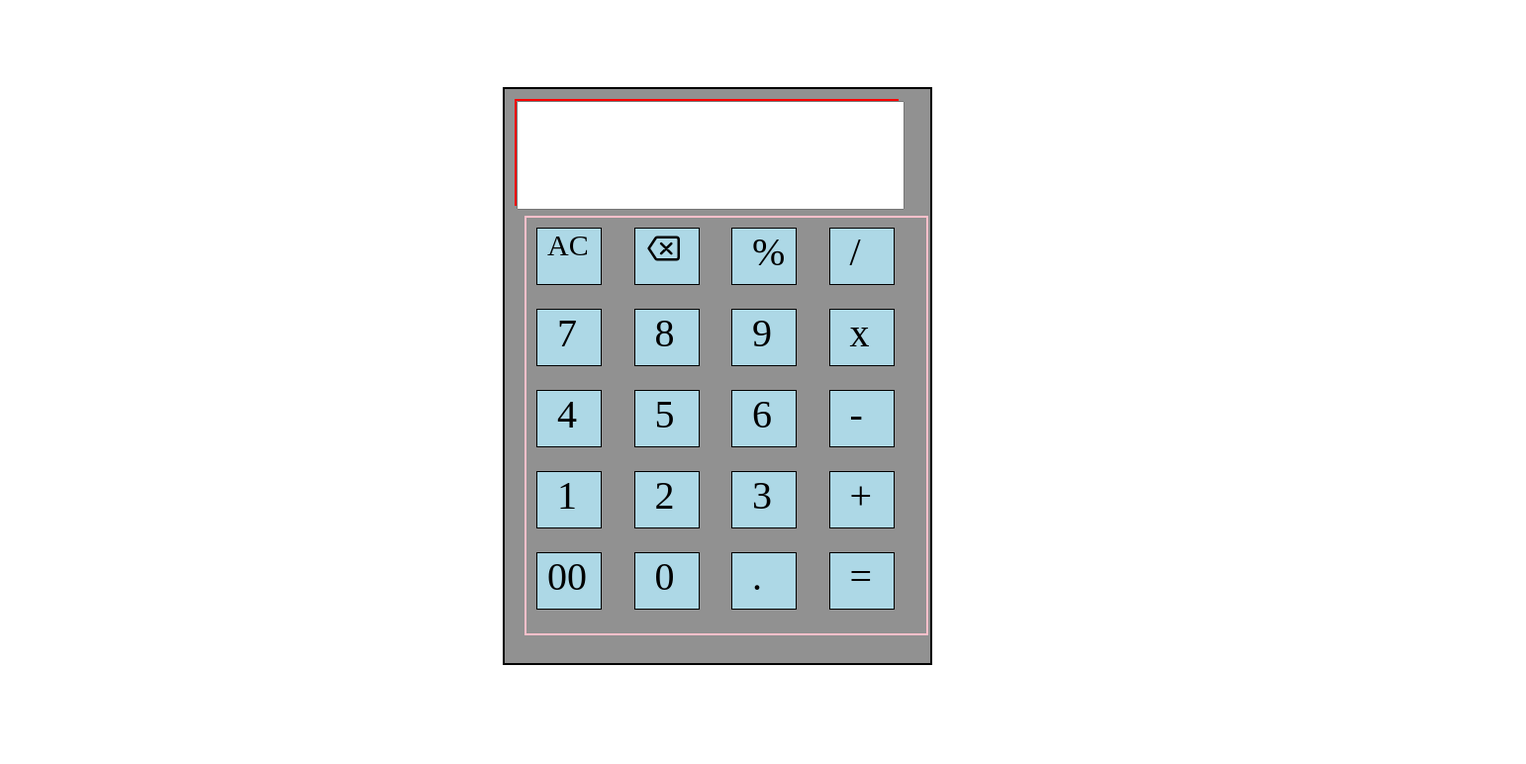
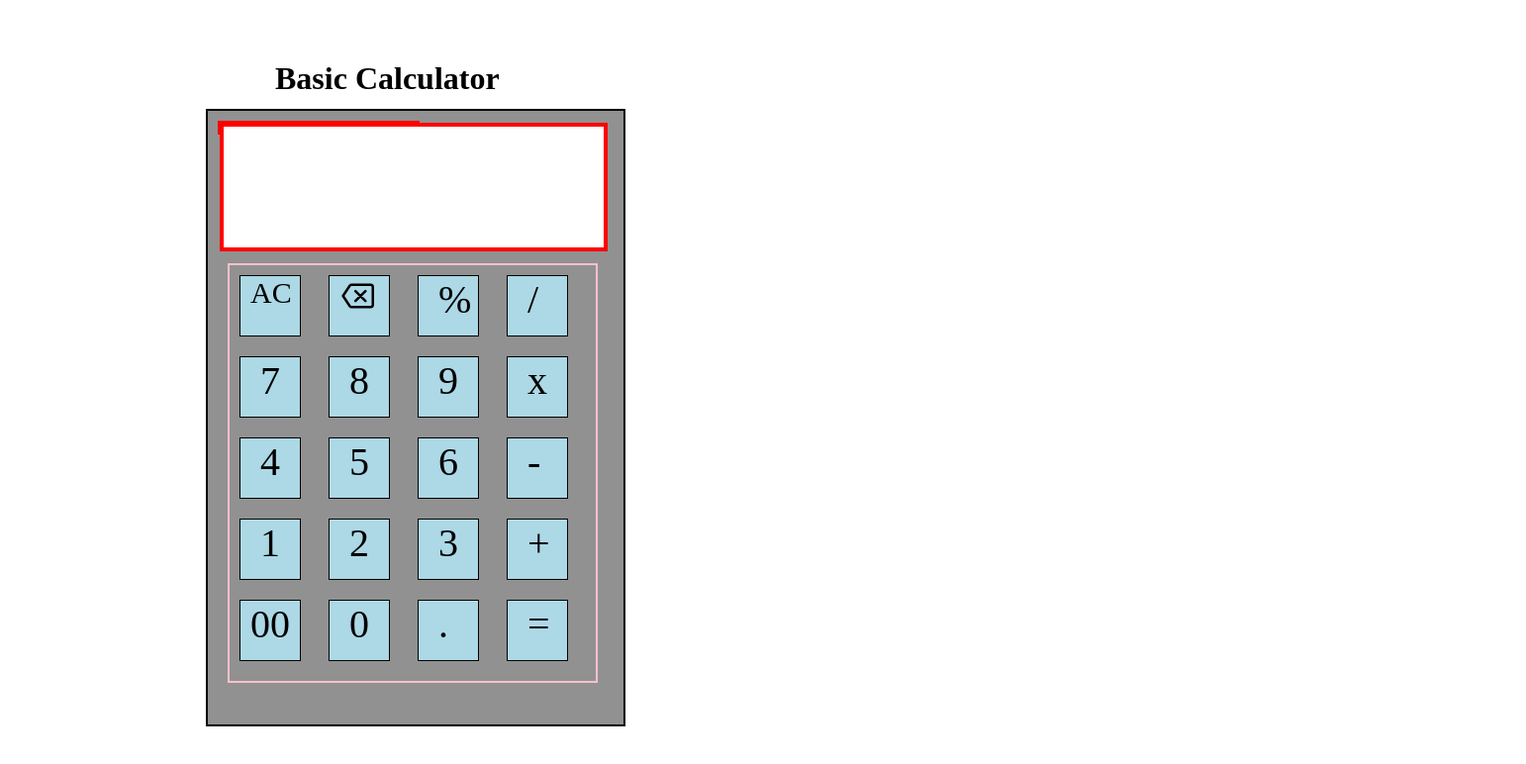
Before and after one commit to Vishnusodinapalli939/calculator, a plain HTML site: page index.html in a window 1280 px wide. Shown: the whole page at 99% size, 1542 px wide, since content can reach past the window. Drawn offline with nearby package versions, Linux system fonts and the light colour scheme.

Commit message:
adding css

```diff
--- a/index.html
+++ b/index.html
@@ -18,34 +18,35 @@
     ></script>
     <style>
       #main {
-        width: 32vw;
-        height: 70vh;
+        width: 400px;
+        height: 600px;
         border: 2px solid black;
         padding: 10px;
         background-color:rgba(0, 0, 0, 0.431);
         position:relative;
-        left:500px;
-        top:80px;
+        left:200px;
+        top:30px;
       }
       #display {
-        width: 30vw;
-        height: 13vh;
+        width: 200px;
+        height: 10px;
         border: 2px solid red;
       }
       #child {
-        width: 30vw;
-        height: 50vh;
+        width: 350px;
+        height: 400px;
         border: 2px solid pink;
         display: grid;
         grid-template-columns: auto auto auto auto;
         gap: 10px;
         padding: 10px;
         margin:10px;
+        margin-top: 130px;
       }
       .btn {
         border: 1px solid black;
-        height: 7vh;
-        width: 5vw;
+        height: 60px;
+        width: 60px;
         background-color:lightblue;
       }
       .btn:hover {
@@ -63,16 +64,23 @@
         margin-left: 10px;
       }
       #p1 {
-        width: 30vw;
-        height: 13vh;
+        width: 380px;
+        height: 120px;
         font-size: 40px;
+        border:4px solid red;
       }
       input{
         text-align:right;
       }
+      h1{
+        position:relative;
+        left:270px;
+        top:40px;
+      }
     </style>
   </head>
   <body>
+    <h1>Basic Calculator</h1>
     <div id="main">
       <div id="display">
         <!-- <span id="p1"></span> -->
@@ -166,22 +174,3 @@
     </script>
   </body>
 </html>
-<!-- // script.js
-function appendToDisplay(value) {
-    const display = document.getElementById('display');
-    display.value += value;
-}
-
-function clearDisplay() {
-    const display = document.getElementById('display');
-    display.value = '';
-}
-
-function calculateResult() {
-    const display = document.getElementById('display');
-    try {
-        display.value = eval(display.value);
-    } catch (error) {
-        display.value = 'Error';
-    }
-} -->
```
